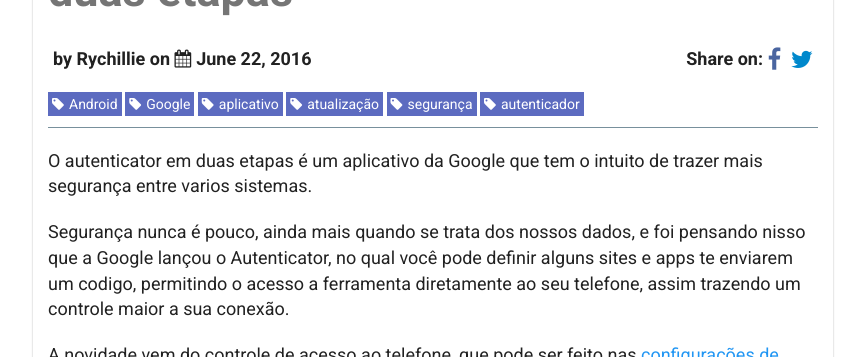
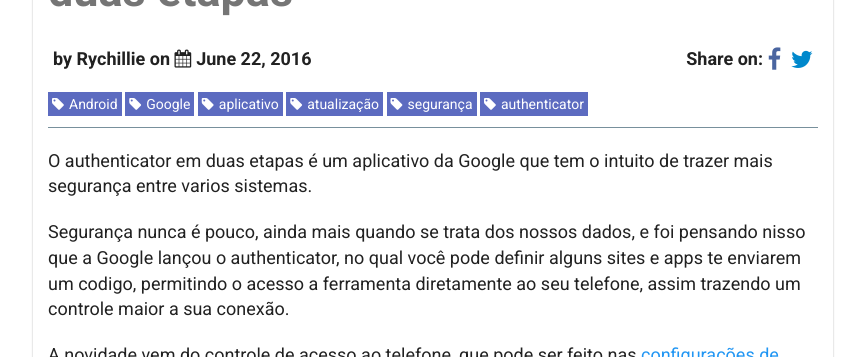
Before and after one commit to PlusFriends/okgnow.github.io, a Jekyll site: the page built from _posts/2016-06-22-google-aprimora-autenticador-em-duas-etapas.md, in a window 1280 px wide, cut to the strip 254-611 px from the top of the page. Shown: the whole strip, without its empty margins (207-1072 px from the left). Built offline with Jekyll 4.4.1, drawn with Linux system fonts in a browser that asks for light colours; nearby versions of some CDN libraries; comment, search, counter and statistics services are not loaded.

Commit message:
Update 2016-06-22-google-aprimora-autenticador-em-duas-etapas.md

```diff
--- a/_posts/2016-06-22-google-aprimora-autenticador-em-duas-etapas.md
+++ b/_posts/2016-06-22-google-aprimora-autenticador-em-duas-etapas.md
@@ -1,16 +1,16 @@
 ---
 layout: post
 color: light-blue
-cover: "https://lh3.googleusercontent.com/Twhza-eYIloZvDS0JKqDBtO4Wa9uV_5zcrWWHakypyvrFaHeQceLnNoAXqcviWkxjQc=h900-rw"
+cover: "http://thenextweb.com/wp-content/blogs.dir/1/files/2013/09/authenticator.jpg"
 title:  "Google aprimora Autenticador em duas etapas"
 author: Rychillie
 date:   2016-06-22 12:00:00
 categories: Android
-tags: Android Google aplicativo atualização segurança autenticador
+tags: Android Google aplicativo atualização segurança authenticator
 ---
-O autenticator em duas etapas é um aplicativo da Google que tem o intuito de trazer mais segurança entre varios sistemas.
+O authenticator em duas etapas é um aplicativo da Google que tem o intuito de trazer mais segurança entre varios sistemas.
 
-Segurança nunca é pouco, ainda mais quando se trata dos nossos dados, e foi pensando nisso que a Google lançou o Autenticator, no qual você pode definir alguns sites e apps te enviarem um codigo, permitindo o acesso a ferramenta diretamente ao seu telefone, assim trazendo um controle maior a sua conexão.
+Segurança nunca é pouco, ainda mais quando se trata dos nossos dados, e foi pensando nisso que a Google lançou o authenticator, no qual você pode definir alguns sites e apps te enviarem um codigo, permitindo o acesso a ferramenta diretamente ao seu telefone, assim trazendo um controle maior a sua conexão.
 
 A novidade vem do controle de acesso ao telefone, que pode ser feito nas <a href="https://myaccount.google.com/security/signinoptions/two-step-verification/enroll-welcome">configurações de conta da Google</a>.
 
```
